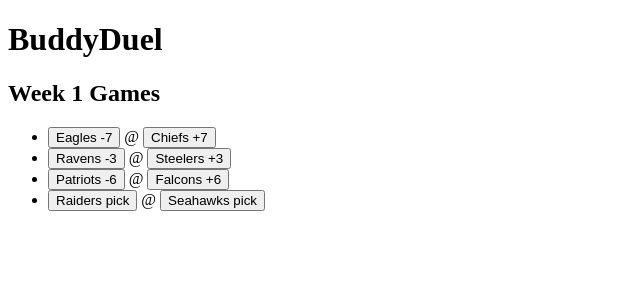
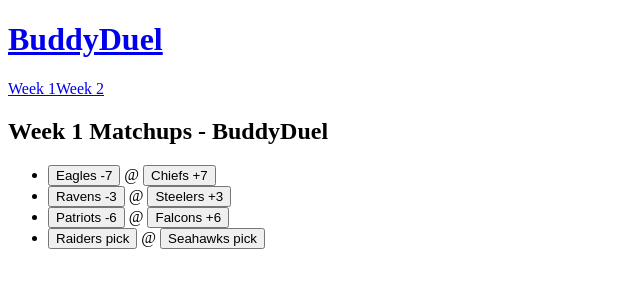
Before and after one commit to lentz/buddyduel, an Angular app: page /matchups/1 in a window 1280 px wide. Shown: the top 300 px of the page, without its empty margins (0-640 px from the left). Built offline with nearby package versions, Linux system fonts and the light colour scheme.

Commit message:
Add NG routing and Dashboard page

```diff
--- /dev/null
+++ b/src/app/app-routing.module.ts
@@ -0,0 +1,15 @@
+import { NgModule } from '@angular/core';
+import { RouterModule, Routes } from '@angular/router';
+
+const appRoutes: Routes = [
+  { path: '**', redirectTo: '/', pathMatch: 'full' },
+];
+@NgModule({
+  imports: [
+    RouterModule.forRoot(appRoutes),
+  ],
+  exports: [
+    RouterModule,
+  ],
+})
+export class AppRoutingModule {}
--- a/src/app/app.component.html
+++ b/src/app/app.component.html
@@ -1,2 +1,4 @@
-<h1>{{title}}</h1>
-<matchups-list></matchups-list>
+<h1><a routerLink="/">BuddyDuel</a></h1>
+<a routerLink="/matchups/1">Week 1</a>
+<a routerLink="/matchups/2">Week 2</a>
+<router-outlet></router-outlet>
--- a/src/app/app.component.ts
+++ b/src/app/app.component.ts
@@ -1,10 +1,16 @@
-import { Component } from '@angular/core';
+import { Component, OnInit } from '@angular/core';
+import { Title } from '@angular/platform-browser';
 
 @Component({
   selector: 'app-root',
   templateUrl: './app.component.html',
   styleUrls: ['./app.component.css']
 })
-export class AppComponent {
-  title = 'BuddyDuel';
+export class AppComponent implements OnInit {
+  public constructor(private titleService: Title) { }
+
+  ngOnInit(): void {
+    // FIXME: Make this work
+    this.titleService.setTitle('BuddyDuel');
+  }
 }
--- a/src/index.html
+++ b/src/index.html
@@ -9,6 +9,6 @@
   <link rel="icon" type="image/x-icon" href="favicon.ico">
 </head>
 <body>
-  <app-root>Loading...</app-root>
+  <app-root>BuddyDuel is loading...</app-root>
 </body>
 </html>
--- a/src/matchups/matchup-detail.component.ts
+++ b/src/matchups/matchup-detail.component.ts
@@ -10,7 +10,7 @@
   @Input() matchup: Matchup;
   @Output() onPicked = new EventEmitter<string>();
 
-  pick(team: string) {
+  pick(team: string): void {
     this.onPicked.emit(team);
   }
 }
--- a/src/matchups/matchups-list.component.html
+++ b/src/matchups/matchups-list.component.html
@@ -1,4 +1,4 @@
-<h2>Week {{ week }} Games</h2>
+<h2>{{ title }}</h2>
 <ul>
   <matchup-detail
     *ngFor="let matchup of matchups"
--- a/src/matchups/matchups-list.component.ts
+++ b/src/matchups/matchups-list.component.ts
@@ -1,4 +1,8 @@
-import { Component } from '@angular/core';
+import { Component, EventEmitter, Input, OnInit, Output } from '@angular/core';
+import { ActivatedRoute, Params } from '@angular/router';
+import { Title } from '@angular/platform-browser';
+
+import 'rxjs/add/operator/switchMap';
 
 import { Matchup } from './matchup';
 import { MatchupsService } from './matchups.service'
@@ -8,16 +12,28 @@
   providers: [MatchupsService],
   templateUrl: './matchups-list.component.html',
 })
-export class MatchupsListComponent {
+export class MatchupsListComponent implements OnInit {
+  private week: number;
+  title: string;
   matchups: Matchup[];
-  week = 1;
   pickedTeam = '';
 
-  constructor(matchupsService: MatchupsService) {
-    this.matchups = matchupsService.getMatchups(this.week);
+  constructor(private matchupsService: MatchupsService,
+              private route: ActivatedRoute,
+              private titleService: Title) { }
+
+  ngOnInit(): void {
+    this.route.params
+      .switchMap((params: Params) => {
+        this.week = +params['week'];
+        this.title = `Week ${this.week} Matchups - BuddyDuel`;
+        this.titleService.setTitle(this.title);
+        return this.matchupsService.getWeek(this.week);
+      })
+      .subscribe(matchups => this.matchups = matchups);
   }
 
-  onPicked(team: string) {
+  onPicked(team: string): void {
     this.pickedTeam = team;
   }
 }
--- /dev/null
+++ b/src/matchups/matchups-routing.module.ts
@@ -0,0 +1,17 @@
+import { NgModule } from '@angular/core';
+import { RouterModule, Routes } from '@angular/router';
+
+import { MatchupsListComponent } from '../matchups/matchups-list.component';
+
+const matchupsRoutes: Routes = [
+  { path: 'matchups/:week', component: MatchupsListComponent },
+];
+@NgModule({
+  imports: [
+    RouterModule.forChild(matchupsRoutes),
+  ],
+  exports: [
+    RouterModule,
+  ],
+})
+export class MatchupsRoutingModule {}
--- a/src/matchups/matchups.service.ts
+++ b/src/matchups/matchups.service.ts
@@ -4,12 +4,12 @@
 
 @Injectable()
 export class MatchupsService {
-  getMatchups(week: number) {
-    return [
+  getWeek(week: number): Promise<Matchup[]> {
+    return Promise.resolve([
       new Matchup(1, 'Eagles', -7, 'Chiefs', 7),
       new Matchup(2, 'Ravens', -3, 'Steelers', 3),
       new Matchup(3, 'Patriots', -6, 'Falcons', 6),
       new Matchup(4, 'Raiders', 0, 'Seahawks', 0),
-    ];
+    ]);
   }
 }
```
Also changed, not shown: src/app/app.module.ts (+6 -3 lines), src/matchups/matchups.module.ts (+10 -9 lines).
